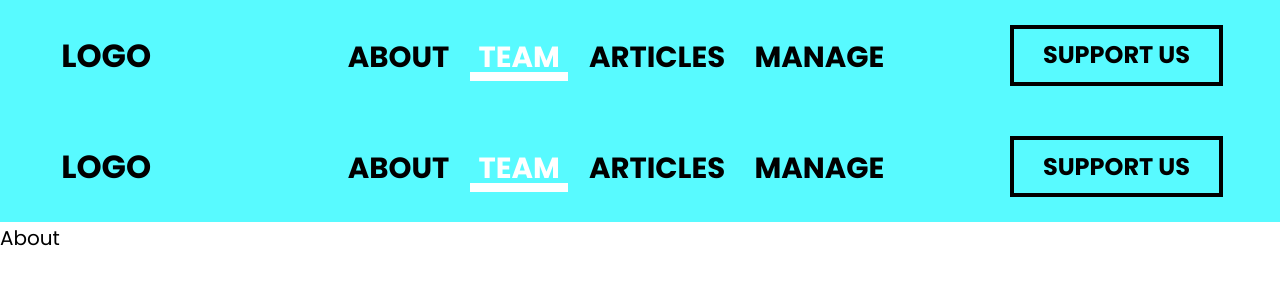
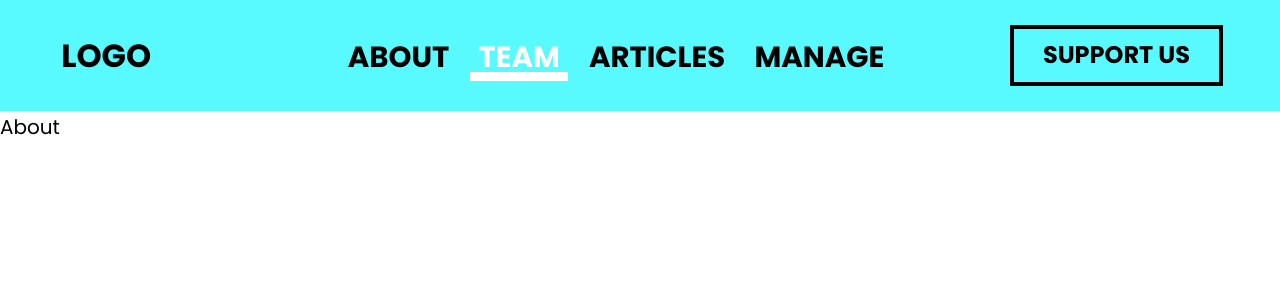
Before and after one commit to Karim999999999/ga-project-3, a React app: page /about in a window 1280 px wide. Shown: the top 300 px of the page. Built offline with nearby package versions, Linux system fonts and the light colour scheme.

Commit message:
minor fixes

```diff
--- a/src/components/about/About.js
+++ b/src/components/about/About.js
@@ -1,10 +1,8 @@
 import React from 'react';
-import Navbar from '../Navbar';
 
 const About = () => {
   return (
     <>
-      <Navbar />
       <div>About</div>
     </>
   );
```
